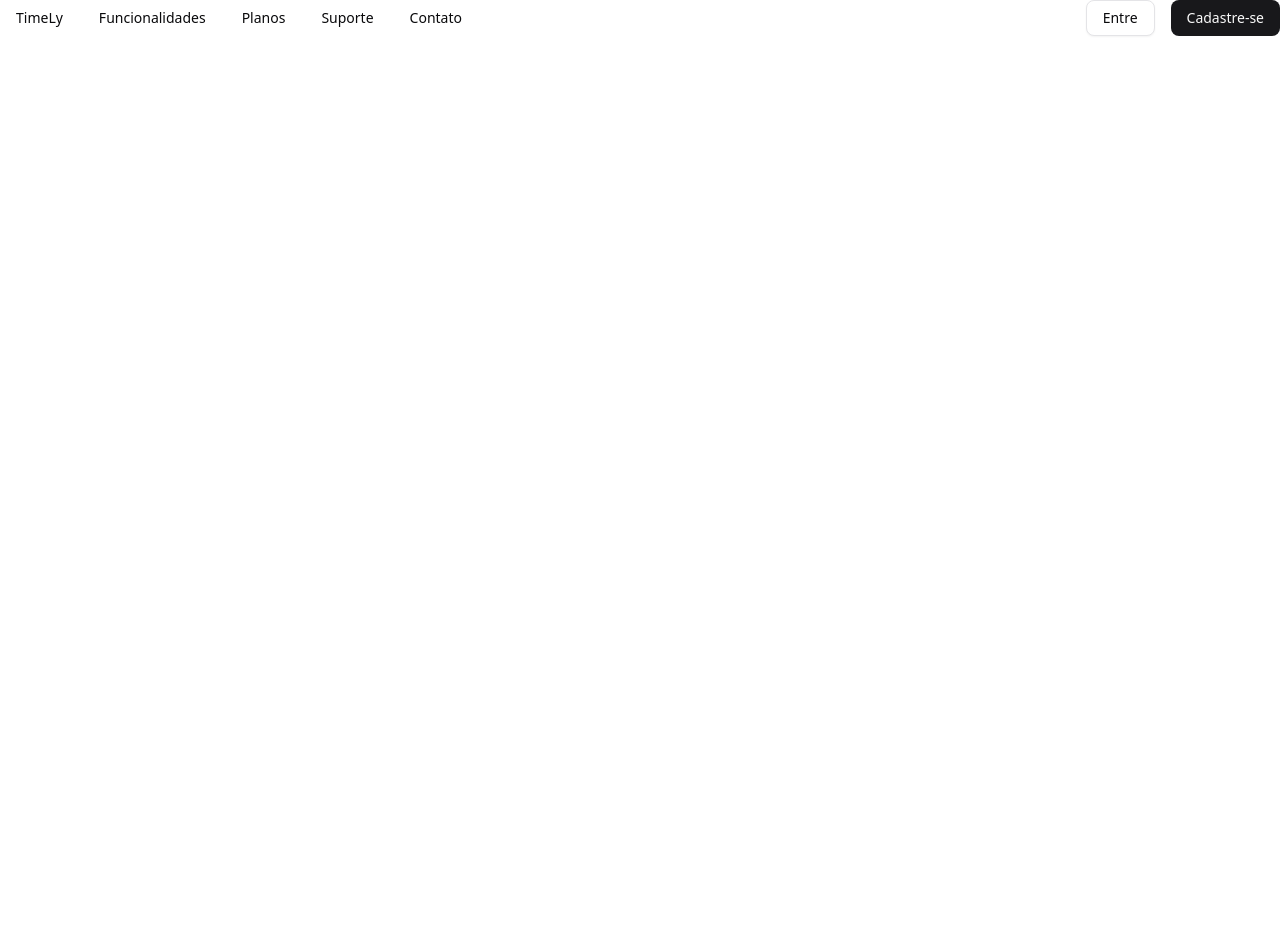
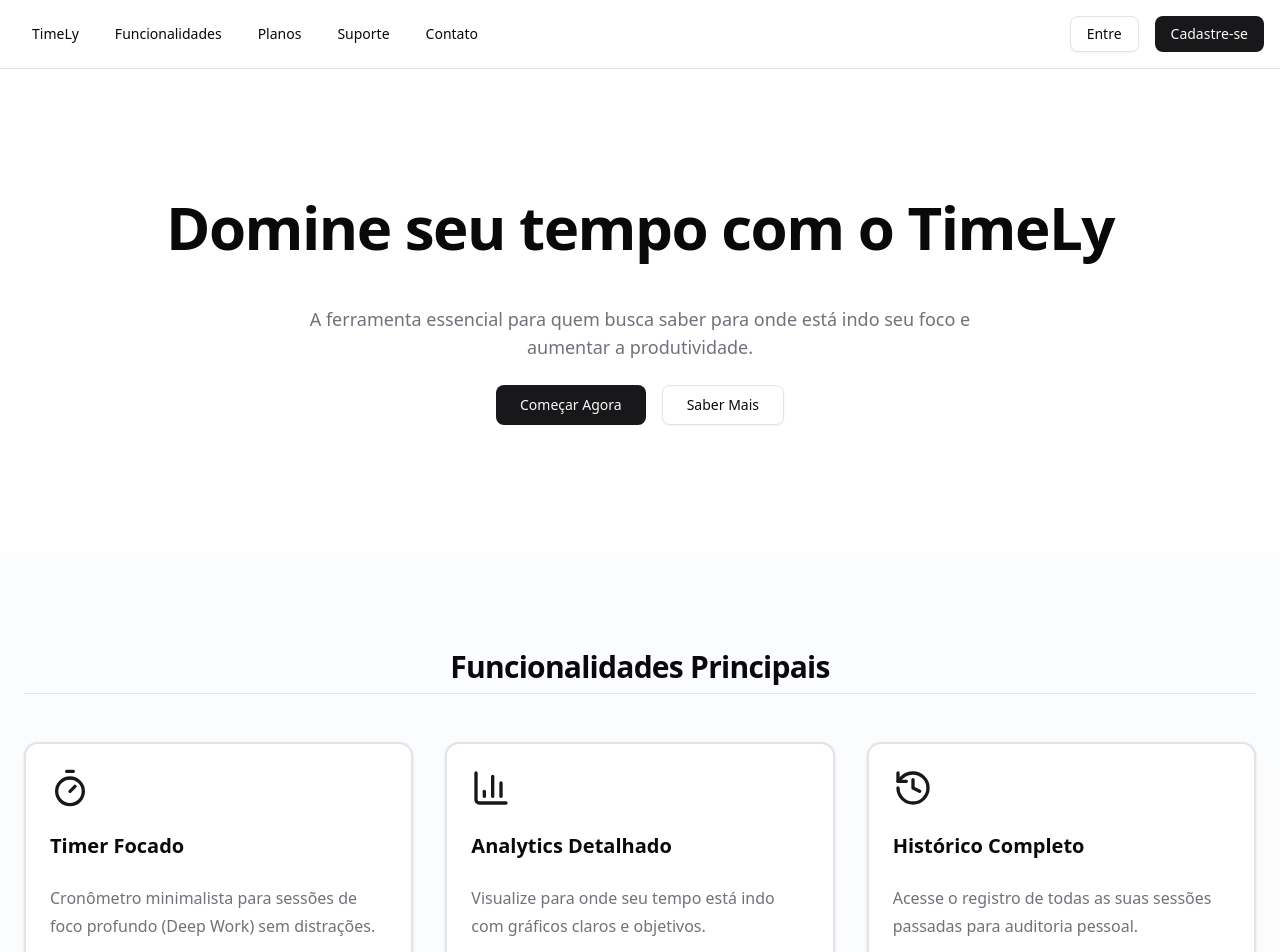
Before and after one commit to PedroHammes/gerenciador-de-foco, a Next.js app: page / in a window 1280 px wide. Shown: the top 952 px of the page. Before the commit the page ends 800 px from the top, so only its background shows below. Built offline with nearby package versions, Linux system fonts and the light colour scheme; no server answers.

Commit message:
traduza este commit para ptbr: feat: enhance landing page UI/UX and content - Enable smooth scrolling in global layout - Make navbar sticky with backdrop blur effect - Update pricing section to comparison table style - Improve footer with social icons and credits

```diff
--- a/src/app/layout.tsx
+++ b/src/app/layout.tsx
@@ -16,8 +16,8 @@ const geistMono = Geist_Mono({
 });
 
 export const metadata: Metadata = {
-  title: "Create Next App",
-  description: "Generated by create next app",
+  title: "TimeLy - Foco e Produtividade",
+  description: "Gerencie seu tempo com foco e eficiência usando o TimeLy. Cronômetro minimalista, análises detalhadas e histórico completo para maximizar sua produtividade.",
 };
 
 export default async function RootLayout({
@@ -27,7 +27,7 @@ export default async function RootLayout({
 }>) {
 
   return (
-    <html lang="en">
+    <html lang="pt-BR" className="scroll-smooth scroll-pt-20">
       <body
         className={`${geistSans.variable} ${geistMono.variable} antialiased`}
       >
--- a/src/app/page.tsx
+++ b/src/app/page.tsx
@@ -1,7 +1,207 @@
 import Navbar from "@/components/landing-page/navbar";
+import { Button } from "@/components/ui/button";
+import { Card, CardContent, CardDescription, CardFooter, CardHeader, CardTitle } from "@/components/ui/card";
+import { Timer, BarChart3, History, Check, X, Github, Linkedin, Mail } from "lucide-react";
 
 export default function LandingPage() {
+
+  // Dados das funcionalidades
+  const features = [
+    {
+      title: "Timer Focado",
+      description: "Cronômetro minimalista para sessões de foco profundo (Deep Work) sem distrações.",
+      icon: <Timer className="h-10 w-10 mb-4 text-primary" />,
+    },
+    {
+      title: "Analytics Detalhado",
+      description: "Visualize para onde seu tempo está indo com gráficos claros e objetivos.",
+      icon: <BarChart3 className="h-10 w-10 mb-4 text-primary" />,
+    },
+    {
+      title: "Histórico Completo",
+      description: "Acesse o registro de todas as suas sessões passadas para auditoria pessoal.",
+      icon: <History className="h-10 w-10 mb-4 text-primary" />,
+    }
+  ];
+
+  // Dados dos planos (Comparativo)
+  const plans = [
+    {
+      name: "Outros Apps",
+      price: "R$ 20+/mês",
+      description: "Onde funcionalidades básicas costumam ser cobradas.",
+      features: [
+        { text: "Timer Ilimitado", included: true },
+        { text: "Histórico Limitado", included: false },
+        { text: "Gráficos Pagos", included: false },
+        { text: "Etiquetas Pagas", included: false },
+        { text: "Personalização Paga", included: false },
+      ],
+      buttonText: "Pagar caro",
+      highlight: false
+    },
+    {
+      name: "TimeLy",
+      price: "Grátis",
+      description: "Tudo o que você precisa para ter foco, sem barreiras.",
+      features: [
+        { text: "Timer Ilimitado", included: true },
+        { text: "Histórico de 30 dias", included: true },
+        { text: "Gráficos Inclusos", included: true },
+        { text: "Etiquetas Personalizadas", included: true },
+        { text: "Timer Personalizado", included: true },
+      ],
+      buttonText: "Começar Agora",
+      highlight: true
+    }
+  ];
+
   return (
-    <Navbar></Navbar>
+    <div className="flex min-h-screen flex-col">
+      <Navbar />
+
+      {/* Hero Section */}
+      <section className="flex flex-col items-center justify-center gap-6 py-24 px-6 text-center lg:py-32">
+        <h1 className="text-4xl font-extrabold tracking-tight sm:text-6xl">
+          Domine seu tempo com o TimeLy
+        </h1>
+        <p className="text-muted-foreground text-lg max-w-2xl">
+          A ferramenta essencial para quem busca saber para onde está indo seu foco e aumentar a produtividade.
+        </p>
+        <div className="flex gap-4">
+          <Button size="lg">Começar Agora</Button>
+          <Button size="lg" variant="outline">Saber Mais</Button>
+        </div>
+      </section>
+
+      {/* Features Section */}
+      <section id="features" className="container mx-auto py-24 px-6 bg-slate-50/50 dark:bg-slate-900/20">
+        <h2 className="text-3xl font-bold tracking-tight text-center mb-12">
+          Funcionalidades Principais
+        </h2>
+
+        <div className="grid grid-cols-1 gap-8 md:grid-cols-3">
+          {features.map((feature, index) => (
+            <Card key={index} className="border-2 hover:border-primary/50 transition-colors">
+              <CardHeader>
+                <div className="flex justify-center md:justify-start">
+                  {feature.icon}
+                </div>
+                <CardTitle className="text-xl">{feature.title}</CardTitle>
+              </CardHeader>
+              <CardContent>
+                <p className="text-muted-foreground">
+                  {feature.description}
+                </p>
+              </CardContent>
+            </Card>
+          ))}
+        </div>
+      </section>
+
+      {/* Pricing Section */}
+      <section id="pricing" className="container mx-auto py-24 px-6">
+        <h2 className="text-3xl font-bold tracking-tight text-center mb-4">
+          Por que pagar pelo básico?
+        </h2>
+        <p className="text-center text-muted-foreground mb-12">
+          Compare e veja a diferença. O TimeLy entrega valor real desde o primeiro clique.
+        </p>
+
+        <div className="grid grid-cols-1 gap-8 md:grid-cols-2 max-w-4xl mx-auto">
+          {plans.map((plan, index) => (
+            <Card
+              key={index}
+              className={`flex flex-col ${plan.highlight ? 'border-primary border-2 shadow-xl scale-105 relative z-10' : 'border-border bg-slate-50 dark:bg-slate-900/50 grayscale-[0.5]'}`}
+            >
+              <CardHeader>
+                <CardTitle className="text-2xl">{plan.name}</CardTitle>
+                <CardDescription>{plan.description}</CardDescription>
+              </CardHeader>
+              <CardContent className="flex-1">
+                <div className="text-4xl font-bold mb-6">{plan.price}</div>
+                <ul className="space-y-3">
+                  {plan.features.map((feature, i) => (
+                    <li key={i} className="flex items-center gap-2">
+                      {feature.included ? (
+                        <Check className="h-5 w-5 text-green-500 shrink-0" />
+                      ) : (
+                        <X className="h-5 w-5 text-red-400 shrink-0" />
+                      )}
+                      <span className={`text-sm ${feature.included ? 'text-foreground' : 'text-muted-foreground line-through decoration-red-400/50'}`}>
+                        {feature.text}
+                      </span>
+                    </li>
+                  ))}
+                </ul>
+              </CardContent>
+              <CardFooter>
+                <Button
+                  className="w-full"
+                  variant={plan.highlight ? "default" : "ghost"}
+                  disabled={!plan.highlight} // Desabilita o botão da concorrência
+                >
+                  {plan.buttonText}
+                </Button>
+              </CardFooter>
+            </Card>
+          ))}
+        </div>
+      </section>
+
+{/* Footer / Support / Contact */}
+      <footer id="support" className="border-t py-12 px-6 bg-slate-50 dark:bg-slate-950">
+        <div className="container mx-auto flex flex-col md:flex-row justify-between items-center gap-6">
+
+          {/* Marca e Slogan */}
+          <div className="flex flex-col gap-2 text-center md:text-left">
+            <div className="flex items-center justify-center md:justify-start gap-2">
+              <Timer className="h-5 w-5 text-primary" />
+              <h3 className="font-bold text-xl">TimeLy</h3>
+            </div>
+            <p className="text-sm text-muted-foreground">
+              Seu tempo, sob seu controle.
+            </p>
+          </div>
+
+          {/* Redes Sociais e Contato */}
+          <div className="flex gap-6" id="social">
+            <a
+              href="https://www.linkedin.com/in/pedrohammes"
+              target="_blank"
+              rel="noopener noreferrer"
+              className="text-muted-foreground hover:text-primary transition-colors"
+              aria-label="LinkedIn"
+            >
+              <Linkedin className="h-5 w-5" />
+            </a>
+            <a
+              href="https://github.com/PedroHammes"
+              target="_blank"
+              rel="noopener noreferrer"
+              className="text-muted-foreground hover:text-primary transition-colors"
+              aria-label="GitHub"
+            >
+              <Github className="h-5 w-5" />
+            </a>
+            <a
+              href="mailto:contato@timely.com" // Ajuste para seu email real se preferir
+              className="text-muted-foreground hover:text-primary transition-colors"
+              aria-label="Email de Contato"
+            >
+              <Mail className="h-5 w-5" />
+            </a>
+          </div>
+
+          {/* Copyright e Créditos */}
+          <div className="flex flex-col text-center md:text-right text-sm text-muted-foreground">
+            <p>© 2026 TimeLy. Todos os direitos reservados.</p>
+            <p className="text-xs mt-1 opacity-70">
+              Desenvolvido por <a href="https://github.com/PedroHammes" className="hover:underline">Pedro Hammes</a>
+            </p>
+          </div>
+        </div>
+      </footer>
+    </div>
   )
 }
--- a/src/components/landing-page/navbar.tsx
+++ b/src/components/landing-page/navbar.tsx
@@ -1,50 +1,64 @@
-import Link from "next/link";
+"use client";
+
 import {
   NavigationMenu,
   NavigationMenuItem,
   NavigationMenuLink,
   NavigationMenuList,
   navigationMenuTriggerStyle
-} from "../ui/navigation-menu";
-import { Button } from "../ui/button";
+} from "@/components/ui/navigation-menu";
+import { Button } from "@/components/ui/button";
 
 export default function Navbar() {
   return (
-    <div className="
-    flex items-center justify-between
-    ">
+    <div className="sticky top-0 z-50 flex items-center justify-between w-full p-4 border-b bg-background/95 backdrop-blur supports-backdrop-filter:bg-background/60">
       <NavigationMenu>
         <NavigationMenuList>
+
           <NavigationMenuItem>
-            <Link href="#timely" legacyBehavior passHref>
-              <NavigationMenuLink className={navigationMenuTriggerStyle()}>TimeLy</NavigationMenuLink>
-            </Link>
+            <NavigationMenuLink asChild>
+              <a href="#timely" className={navigationMenuTriggerStyle()}>
+                TimeLy
+              </a>
+            </NavigationMenuLink>
           </NavigationMenuItem>
+
           <NavigationMenuItem>
-            <Link href="#features" legacyBehavior passHref>
-              <NavigationMenuLink className={navigationMenuTriggerStyle()}>Funcionalidades</NavigationMenuLink>
-            </Link>
+            <NavigationMenuLink asChild>
+              <a href="#features" className={navigationMenuTriggerStyle()}>
+                Funcionalidades
+              </a>
+            </NavigationMenuLink>
           </NavigationMenuItem>
+
           <NavigationMenuItem>
-            <Link href="#pricing" legacyBehavior passHref>
-              <NavigationMenuLink className={navigationMenuTriggerStyle()}>Planos</NavigationMenuLink>
-            </Link>
+            <NavigationMenuLink asChild>
+              <a href="#pricing" className={navigationMenuTriggerStyle()}>
+                Planos
+              </a>
+            </NavigationMenuLink>
           </NavigationMenuItem>
+
           <NavigationMenuItem>
-            <Link href="#support" legacyBehavior passHref>
-              <NavigationMenuLink className={navigationMenuTriggerStyle()}>Suporte</NavigationMenuLink>
-            </Link>
+            <NavigationMenuLink asChild>
+              <a href="#support" className={navigationMenuTriggerStyle()}>
+                Suporte
+              </a>
+            </NavigationMenuLink>
           </NavigationMenuItem>
+
           <NavigationMenuItem>
-            <Link href="#social" legacyBehavior passHref>
-              <NavigationMenuLink className={navigationMenuTriggerStyle()}>Contato</NavigationMenuLink>
-            </Link>
+            <NavigationMenuLink asChild>
+              <a href="#social" className={navigationMenuTriggerStyle()}>
+                Contato
+              </a>
+            </NavigationMenuLink>
           </NavigationMenuItem>
+
         </NavigationMenuList>
       </NavigationMenu>
-      <div className="
-      flex gap-4
-      ">
+
+      <div className="flex gap-4">
         <Button variant={"outline"}>
           Entre
         </Button>
@@ -53,6 +67,5 @@ export default function Navbar() {
         </Button>
       </div>
     </div>
-
   )
 }
```
